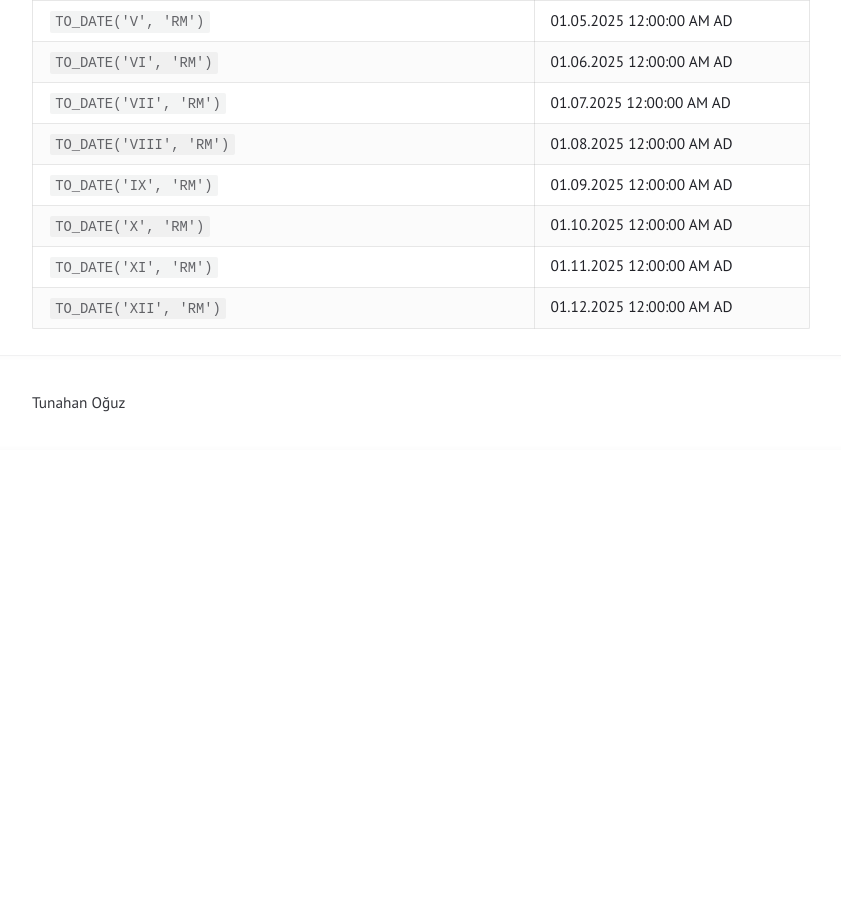
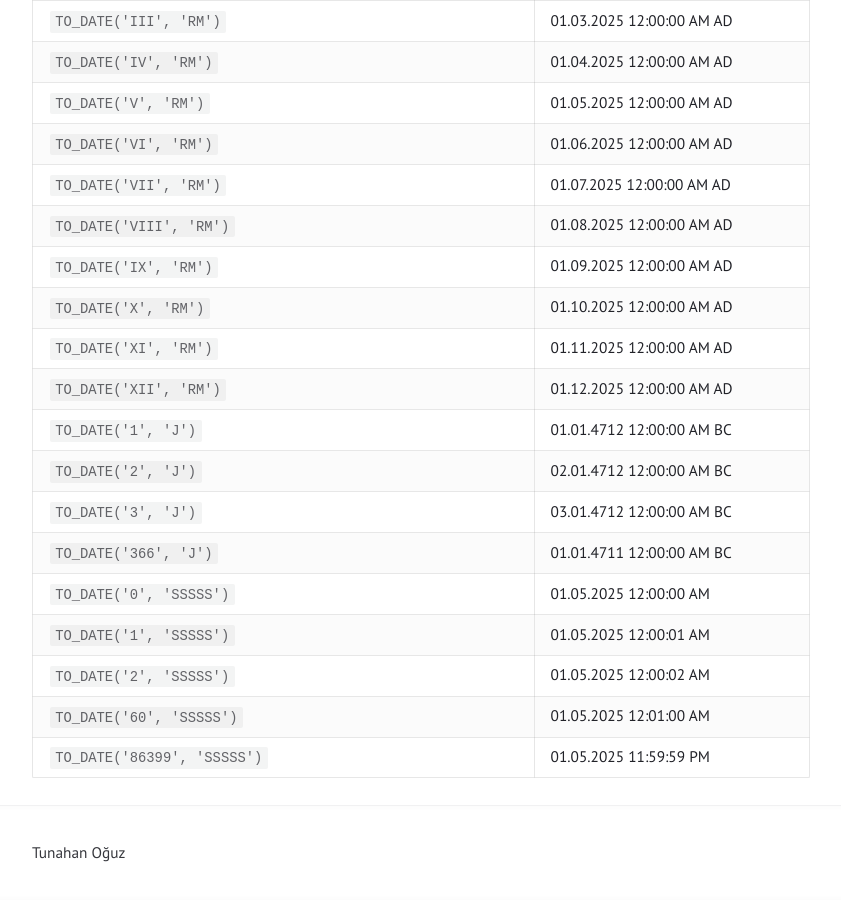
Before and after one commit to tunahanoguz/tunahanoguz.github.io, a Jekyll site: the page built from _posts/2025-05-19-oracle-TO_DATE-fonksiyonu.md, in a window 1280 px wide and 900 px high, scrolled down 7531 px. Shown: the whole window, without its empty margins (219-1060 px from the left). Built offline with Jekyll 4.4.1, drawn with Linux system fonts in a browser that asks for light colours; before the commit the page ends 7981 px from its top, so only the background shows below that; some of the changed text lies outside the part shown.

Commit message:
Update 2025-05-19-oracle-TO_DATE-fonksiyonu.md

```diff
--- a/_posts/2025-05-19-oracle-TO_DATE-fonksiyonu.md
+++ b/_posts/2025-05-19-oracle-TO_DATE-fonksiyonu.md
@@ -46,6 +46,8 @@ Aşağıdaki tabloda `format` isim parametrenin alabileceği değerler ve onlar
 | `RRRR`           | 2 haneli veya 4 haneli yıl bilgisi kabul eder. 2 haneli yıl bilgisi belirtilmesi durumunda, ilk 2 hane, string ifadede belirtilen yıl 0-49 arasındaysa içinde bulunulan yüzyıl, 50-99 arasındaysa bir önceki yüzyıl ile tamamlanır.                                                           |
 | `BC` veya `B.C.` | Milattan önce veya milattan sonra ifadesidir.        |
 | `AD` veya `A.D.` | Milattan önce veya milattan sonra ifadesidir.        |
+| `J`              | Jülyen günü; MÖ 4712 yılı 1 Ocak'ından bu yana geçen gün sayısıdır. |
+| `SSSSS`          | Gece yarısından sonra geçen saniyelerdir. (0-86399)  |
 
 - Gün belirtilmediğinde, gün bilgisi doğrudan **ayın 1'i** olarak belirlenir.
 - Ay belirtilmediğinde, ay bilgisi doğrudan **yılın ilk ayı** olarak belirlenir.
@@ -185,3 +187,12 @@ Aşağıdaki tabloda `format` isim parametrenin alabileceği değerler ve onlar
 | `TO_DATE('X', 'RM')` | 01.10.2025 12:00:00 AM AD |
 | `TO_DATE('XI', 'RM')` | 01.11.2025 12:00:00 AM AD |
 | `TO_DATE('XII', 'RM')` | 01.12.2025 12:00:00 AM AD |
+| `TO_DATE('1', 'J')` | 01.01.4712 12:00:00 AM BC |
+| `TO_DATE('2', 'J')` | 02.01.4712 12:00:00 AM BC |
+| `TO_DATE('3', 'J')` | 03.01.4712 12:00:00 AM BC |
+| `TO_DATE('366', 'J')` | 01.01.4711 12:00:00 AM BC |
+| `TO_DATE('0', 'SSSSS')` | 01.05.2025 12:00:00 AM |
+| `TO_DATE('1', 'SSSSS')` | 01.05.2025 12:00:01 AM |
+| `TO_DATE('2', 'SSSSS')` | 01.05.2025 12:00:02 AM |
+| `TO_DATE('60', 'SSSSS')` | 01.05.2025 12:01:00 AM |
+| `TO_DATE('86399', 'SSSSS')` | 01.05.2025 11:59:59 PM |
```
